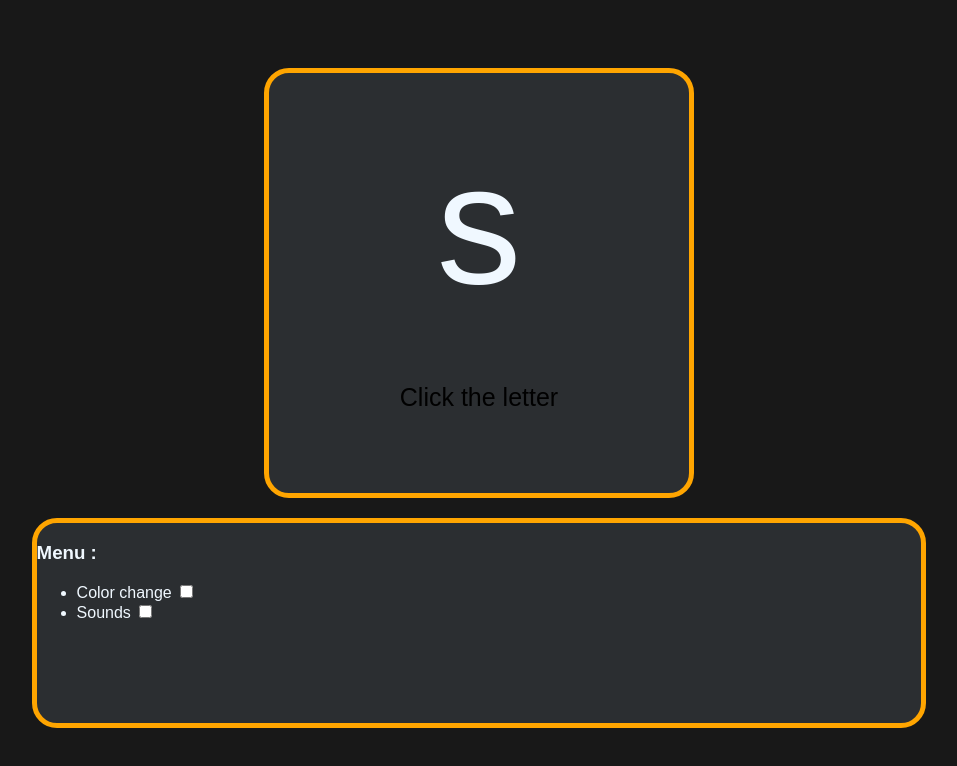
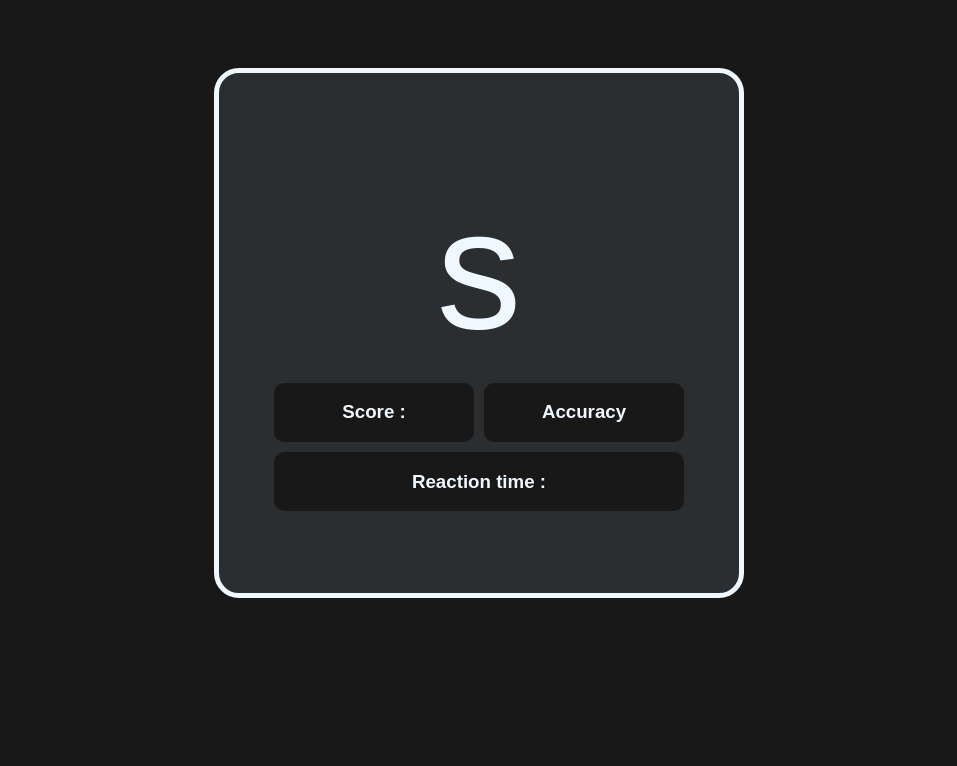
Before and after one commit to cfardin/Key-Reflex, a plain HTML site: page index.html in a window 1280 px wide. Shown: the whole page, without its empty margins (161-1118 px from the left). Drawn offline with Linux system fonts and the light colour scheme.

Commit message:
changed the layout, made it look more good, removed the menu that I added last night

```diff
--- a/index.html
+++ b/index.html
@@ -11,12 +11,21 @@
         <div id="key_area">
              <p><span id="display_key">a</span></p>
         </div>
-        <div id="key_info" class="">
-           <p>Click the letter</p>
+
+        <div class="card_info">
+            <div class="card">
+                <h3>Score : </h3>
+            </div>
+            <div class="card">
+                <h3>Accuracy</h3>
+            </div>
+            <div class="card wide">
+                <h3>Reaction time : </h3>
+            </div>
         </div>
     </div>
 
-    <section id="menu" class=" font_white">
+    <!-- <section id="menu" class=" font_white">
         <div class="menu_head">
             <h3>Menu : </h3>
         </div>
@@ -26,7 +35,7 @@
                 <li>Sounds <input type="checkbox"></li>
             </ul>
         </div>
-    </section>
+    </section> -->
     <script src="main.js"></script>
 </body>
 </html>
--- a/styles.css
+++ b/styles.css
@@ -17,9 +17,9 @@ body{
 #key_box{
     /* background-color: whitesmoke; */
     background-color:  #2b2e31;
-    border: 5px solid orange;
-    width: 400px;
-    height: 400px;
+    border: 5px solid  aliceblue;
+    width: 500px;
+    height: 500px;
     padding: 10px;
     border-radius: 25px;
     margin-top: 60px;
@@ -41,16 +41,26 @@ body{
     font-size: 170px;
 }
 
-#key_info{
-    padding: 20px;
+.card_info{
+    display: grid;
+    grid-template-columns: repeat(2, 200px);
+    gap: 10px;
 }
 
-#key_info p{
-    font-size: 25px;
+.card{
+    color: aliceblue;
+    background-color: #181818;
+    border-radius: 10px;
     text-align: center;
 }
 
+.wide{
+    grid-column: span 2;
+}
 
+
+
+/*
 #menu{
     width: 70%;
     height: 200px;
@@ -59,4 +69,4 @@ body{
     border-radius: 25px;
     margin-top: 20px;
 
-}
+} */
```
